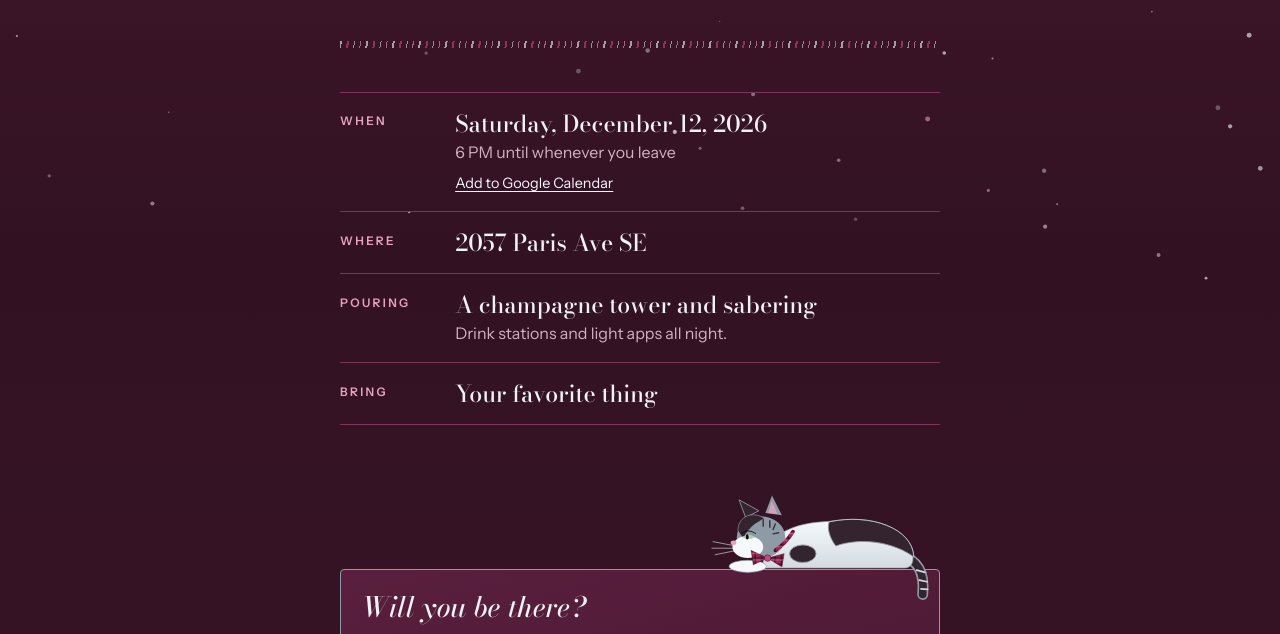
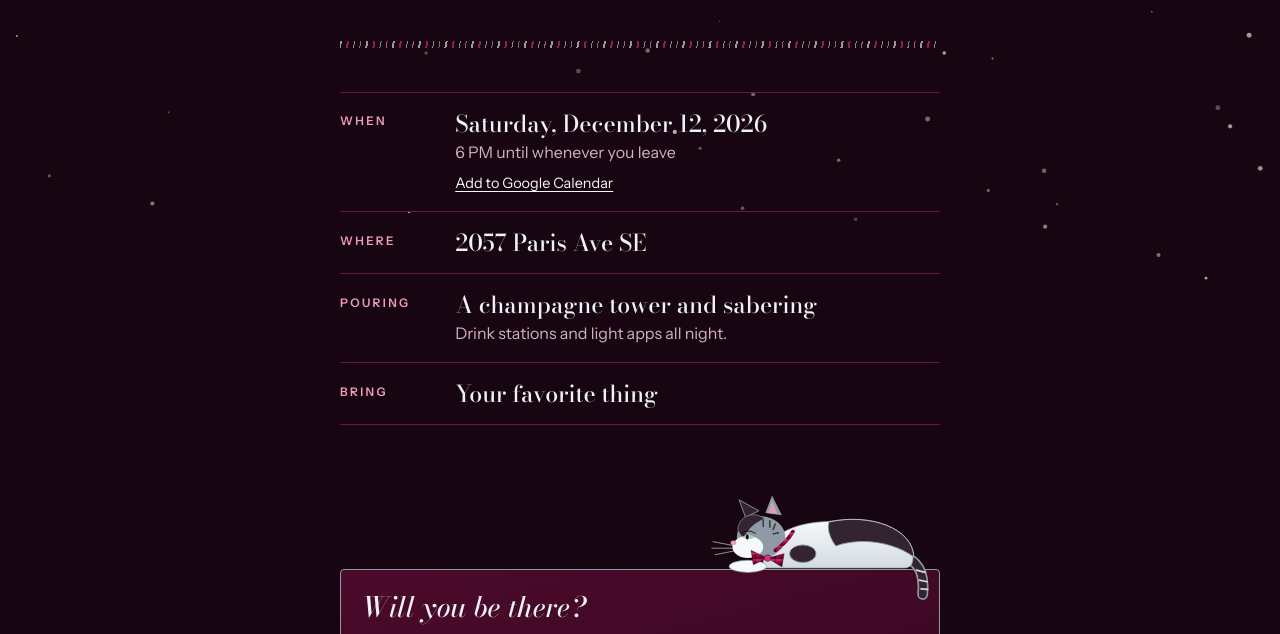
Before and after one commit to dee3creative-ship-it/Tipsy-Tinsel, a plain HTML site: page index.html in a window 1280 px wide. Shown: the part 503-1137 px from the top of the page. Drawn offline with nearby package versions, Linux system fonts and the light colour scheme; no server answers.

Commit message:
Add files via upload

```diff
--- a/index.html
+++ b/index.html
@@ -10,7 +10,7 @@
   /* Layout: one centered invitation column. Champagne tower up top, event details, RSVP card, live guest list, host-only tools at the bottom. */
   --ink: #170611;
   --plum: #2c0a1d;
-  --line: #7f3459;
+  --line: #66183f;
   --cream: #eef1f5;
   --mute: #d2b0c1;
   --tinsel: #cfd8dc;
@@ -18,15 +18,12 @@
   --silver: #d3dbe1;
   --silver-hi: #f6f9fb;
   --silver-lo: #8e9ba6;
-  --rose: #e6a3bf;
-  --cran: #9d2655;
-  --cran-hi: #c8467f;
-  --burg: #5a1f3e;
-  --burg-deep: #3b1429;
-  --cran-glow: rgba(176, 70, 120, 0.24);
-  --bg-top: #4a1832;
-  --bg-mid: #321222;
-  --bg-bot: #3b1428;
+  --rose: #ee9cbd;
+  --cran: #b00149;
+  --cran-hi: #d8337a;
+  --burg: #4c0a2b;
+  --burg-deep: #25051a;
+  --cran-glow: rgba(176, 1, 73, 0.34);
   --copper: #d68f78;
   --copper-dk: #a35d4d;
   --jade: #a9d3b4;
@@ -38,8 +35,8 @@
 }
 * { box-sizing: border-box; }
 body {
-  background-color: var(--bg-mid);
-  background-image: radial-gradient(ellipse 90% 460px at 50% 0, var(--cran-glow), transparent 72%), radial-gradient(ellipse 80% 360px at 50% 100%, var(--cran-glow), transparent 75%), linear-gradient(180deg, var(--bg-top), var(--bg-mid) 42%, var(--bg-bot));
+  background-color: var(--ink);
+  background-image: radial-gradient(ellipse 90% 420px at 50% 0, var(--cran-glow), transparent 72%), radial-gradient(ellipse 70% 320px at 50% 100%, var(--cran-glow), transparent 75%);
   background-repeat: no-repeat;
   color: var(--cream);
   font: 400 16px/1.55 var(--font-body);
@@ -453,7 +450,7 @@ h1 {
   var W = 0, H = 0, flakes = [];
   var cs = getComputedStyle(document.documentElement);
   var color = (cs.getPropertyValue('--silver-hi') || '#f6f9fb').trim();
-  var rose = (cs.getPropertyValue('--rose') || '#e6a3bf').trim();
+  var rose = (cs.getPropertyValue('--rose') || '#ee9cbd').trim();
   function make(init) {
     return { x: Math.random() * W, y: init ? Math.random() * H : -8, r: 0.6 + Math.random() * 1.9, v: 0.25 + Math.random() * 0.6, a: 0.25 + Math.random() * 0.5, p: Math.random() * 6.28, s: 0.4 + Math.random() * 0.8, c: Math.random() < 0.16 };
   }
```
